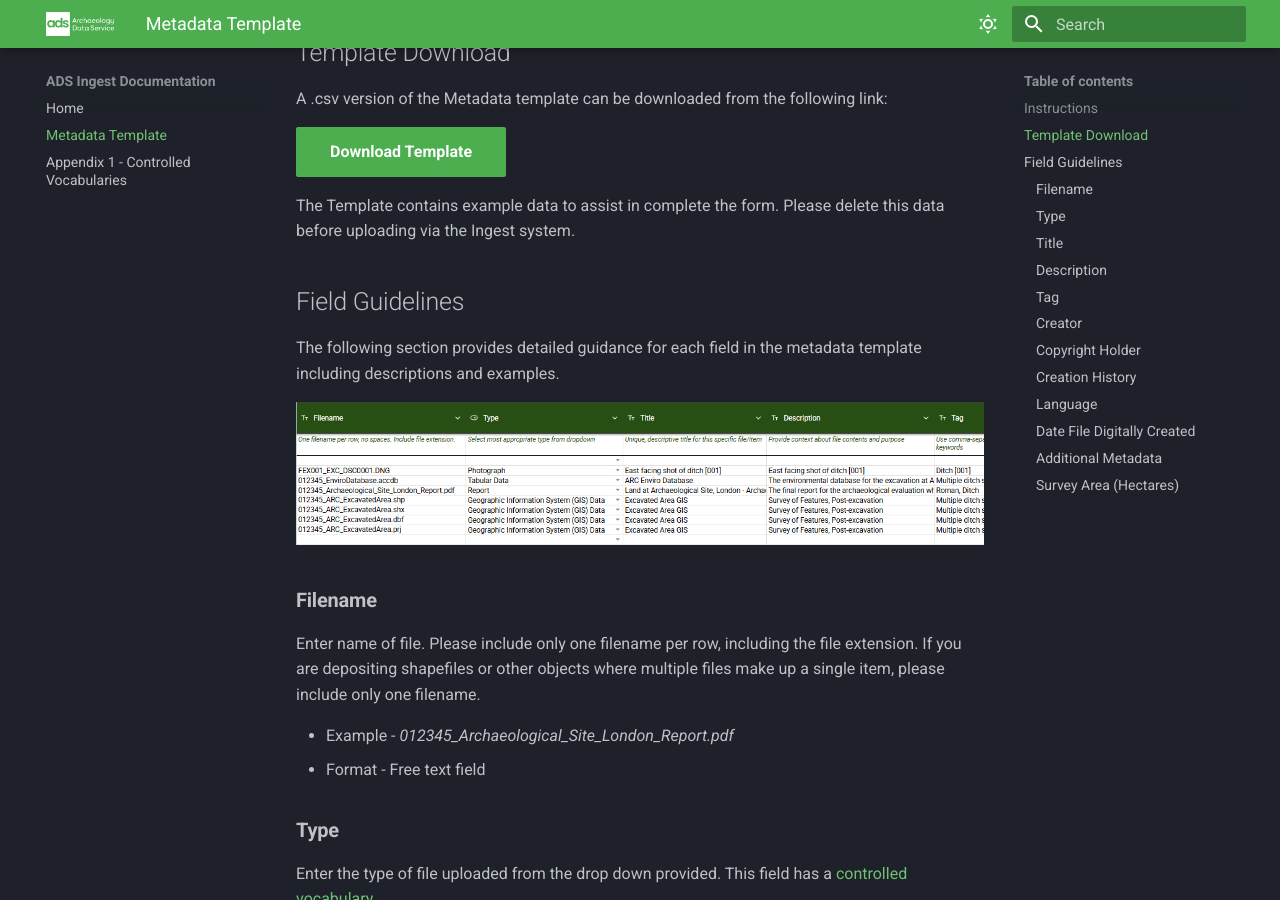
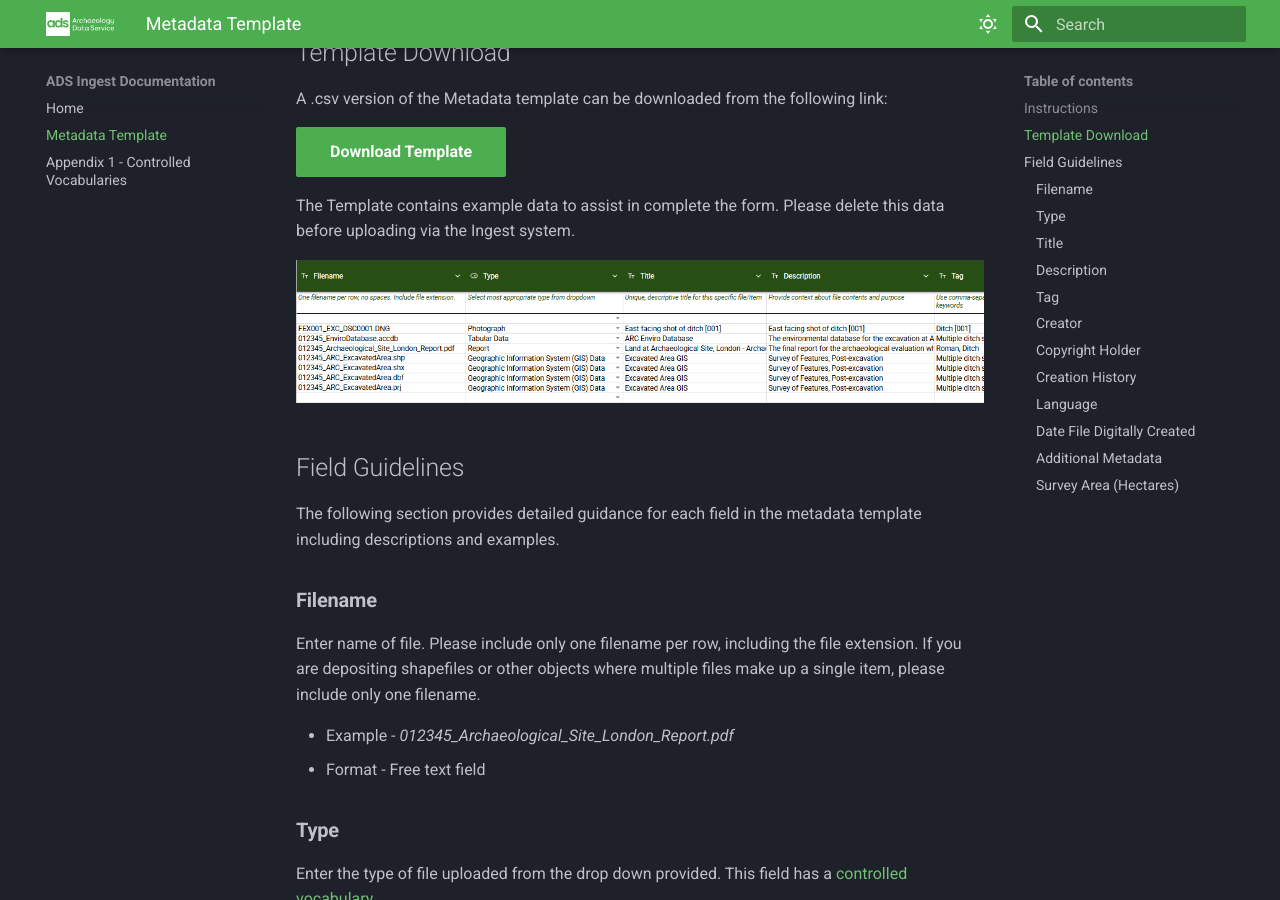
Before and after one commit to nickyjgarland/ingest, an MkDocs documentation site: the page built from docs/metadata.md, in a window 1280 px wide and 900 px high, scrolled down 683 px. Built offline with MkDocs 1.6.1 and Material for MkDocs 9.7.7, drawn with Linux system fonts in a browser that asks for light colours.

Commit message:
Update metadata.md
Updated text on metadata page

```diff
--- a/docs/metadata.md
+++ b/docs/metadata.md
@@ -23,11 +23,11 @@ A .csv version of the Metadata template can be downloaded from the following lin
 
 The Template contains example data to assist in complete the form. Please delete this data before uploading via the Ingest system.
 
+![metadata template](./assets/metadata_template_image.png)
+
 ## Field Guidelines
 
 The following section provides detailed guidance for each field in the metadata template including descriptions and examples.
-
-![metadata template](./assets/metadata_template_image.png)
 
 ### __Filename__
 Enter name of file. Please include only one filename per row, including the file extension.  If you are depositing shapefiles or other objects where multiple files make up a single item, please include only one filename.
```
